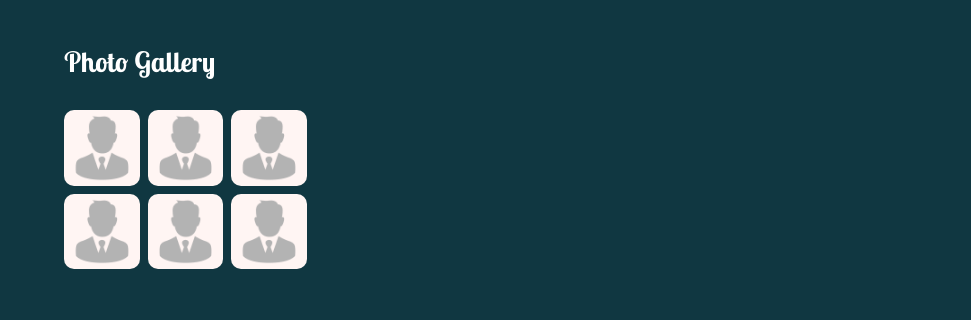
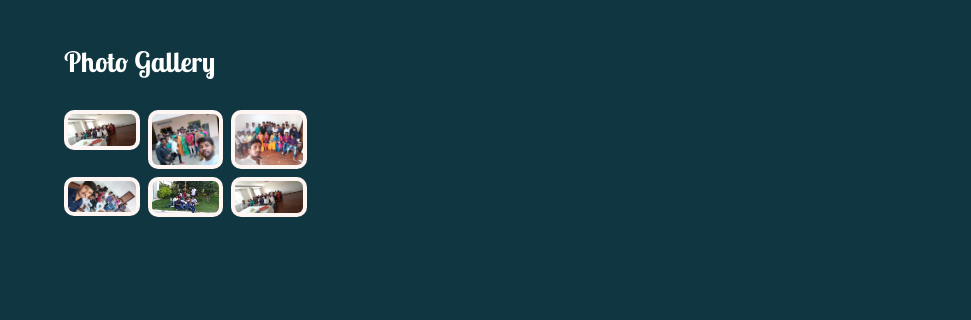
Before and after one commit to bvk1997/Schoolmates, a plain HTML site: page contact.html in a window 1280 px wide. Shown: the part 1587-1907 px from the top of the page, 309-1280 px from the left. Drawn offline with nearby package versions, Linux system fonts and the light colour scheme.

Commit message:
Update contact.html

```diff
--- a/contact.html
+++ b/contact.html
@@ -45,7 +45,7 @@
         <!-- Navbar Start -->
         <nav class="navbar navbar-expand-lg bg-white navbar-light sticky-top px-4 px-lg-5 py-lg-0">
             <a href="index.html" class="navbar-brand">
-                <h1 class="m-0 text-primary"><i class="fa fa-book-reader me-3"></i>Namma Friends Doddi</h1>
+                <h1 class="m-0 text-primary"><i class="fa fa-book-reader me-3"></i>Namma Friends </h1>
             </a>
             <button type="button" class="navbar-toggler" data-bs-toggle="collapse" data-bs-target="#navbarCollapse">
                 <span class="navbar-toggler-icon"></span>
@@ -202,22 +202,22 @@
                         <h3 class="text-white mb-4">Photo Gallery</h3>
                         <div class="row g-2 pt-2">
                             <div class="col-4">
-                                <img class="img-fluid rounded bg-light p-1" src="img/nophoto.png" alt="">
+                                <img class="img-fluid rounded bg-light p-1" src="img/1.jpeg" alt="">
                             </div>
                             <div class="col-4">
-                                <img class="img-fluid rounded bg-light p-1" src="img/nophoto.png" alt="">
+                                <img class="img-fluid rounded bg-light p-1" src="img/2.jpeg" alt="">
                             </div>
                             <div class="col-4">
-                                <img class="img-fluid rounded bg-light p-1" src="img/nophoto.png" alt="">
+                                <img class="img-fluid rounded bg-light p-1" src="img/3.jpeg" alt="">
                             </div>
                             <div class="col-4">
-                                <img class="img-fluid rounded bg-light p-1" src="img/nophoto.png" alt="">
+                                <img class="img-fluid rounded bg-light p-1" src="img/4.jpeg" alt="">
                             </div>
                             <div class="col-4">
-                                <img class="img-fluid rounded bg-light p-1" src="img/nophoto.png" alt="">
+                                <img class="img-fluid rounded bg-light p-1" src="img/5.jpeg" alt="">
                             </div>
                             <div class="col-4">
-                                <img class="img-fluid rounded bg-light p-1" src="img/nophoto.png" alt="">
+                                <img class="img-fluid rounded bg-light p-1" src="img/1.jpeg" alt="">
                             </div>
                         </div>
                     </div>
```
